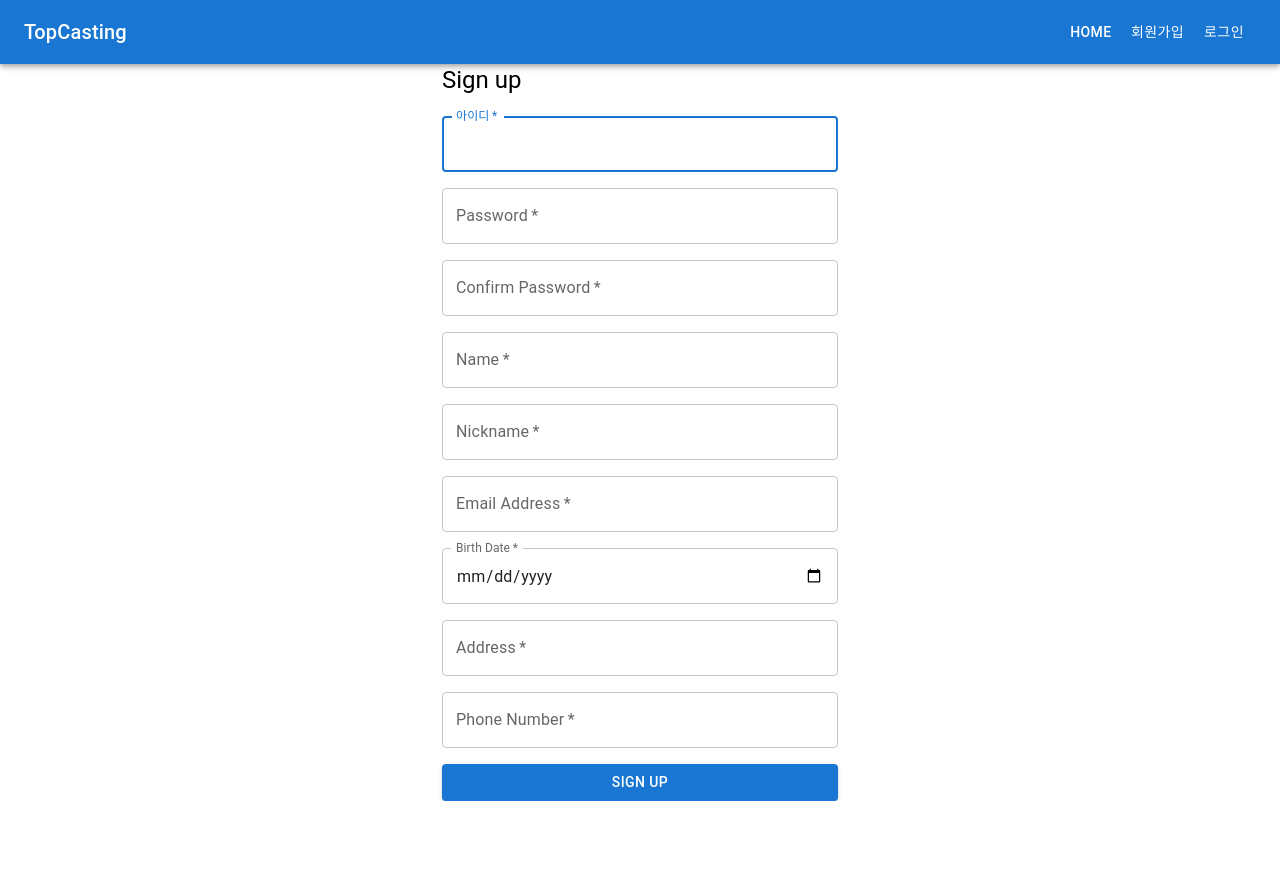
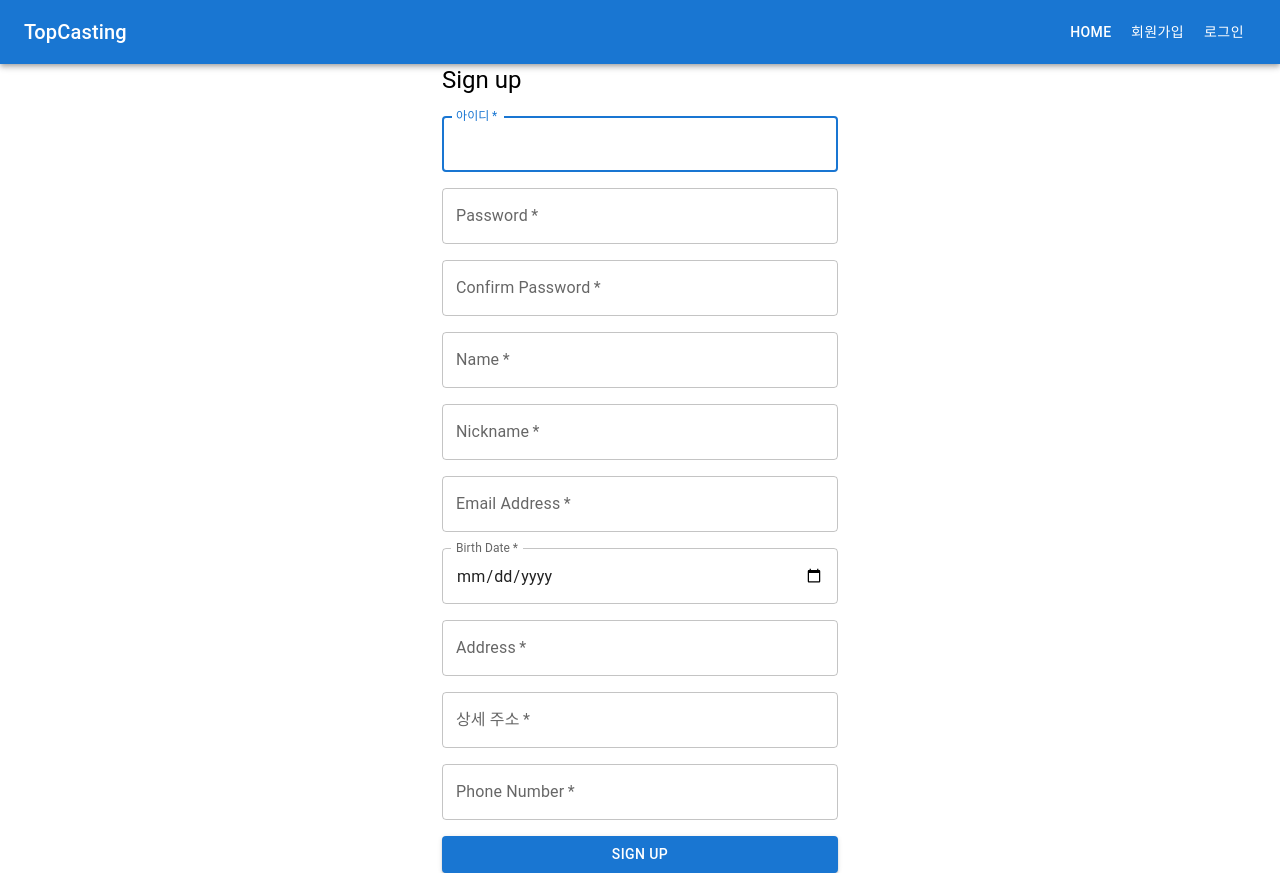
Before and after one commit to team-pepero/top-casting-fe, a React (Create React App) app: page /join in a window 1280 px wide. Before the commit the page ends 801 px from the top, so only its background shows below. Built offline with nearby package versions, Linux system fonts and the light colour scheme; no server answers.

Commit message:
feat: 로그인폼 수정에 따른 axios 수정

```diff
--- a/src/component/Navibar.js
+++ b/src/component/Navibar.js
@@ -18,7 +18,7 @@ function Navibar() {
                     TopCasting
                 </Typography>
                 {/* 공통 */}
-                <Button color="inherit" component={Link} to="/login">Home</Button>
+                <Button color="inherit" component={Link} to="/">Home</Button>
                 {isLogin ?
                 <>
                 <Button color="inherit" component={Link} onClick={() => logout()}>로그아웃</Button>
--- a/src/page/SignUp.js
+++ b/src/page/SignUp.js
@@ -14,7 +14,8 @@ function SignUp() {
     nickname: '',
     email: '',
     birthDate: '',
-    address: '',
+    address1: '',
+    address2: '',
     zipcode: '',
     phoneNumber: '',
   });
@@ -32,7 +33,7 @@ function SignUp() {
     console.log(data);
     setFormData({
       ...formData,
-      address: data.address,
+      address1: data.address,
       zipcode: data.zonecode,
     });
     console.log(formData);
@@ -46,6 +47,7 @@ function SignUp() {
   const handleSubmit = (e) => {
     e.preventDefault();
     // 회원가입 로직 처리
+    console.log(formData);
     HttpPost('http://localhost:8080/api/v1/auth/join', formData)
     .then( (response) => {
       alert("회원가입 성공")
@@ -187,15 +189,26 @@ function SignUp() {
           </Grid>
           <Grid item xs={12}>
             <TextField
-              name="address"
+              name="address1"
               variant="outlined"
               required
               fullWidth
-              id="address"
+              id="address1"
               label="Address"
-              autoComplete="address-level1"
-              value={formData.address}
+              value={formData.address1}
               onClick={openModal}
+              onChange={handleChange}
+            />
+          </Grid>
+          <Grid item xs={12}>
+            <TextField
+              name="address2"
+              variant="outlined"
+              required
+              fullWidth
+              id="address2"
+              label="상세 주소"
+              value={formData.address2}
               onChange={handleChange}
             />
           </Grid>
```
